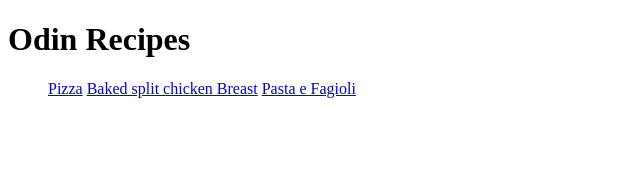
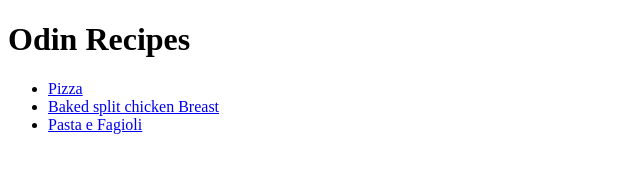
Before and after one commit to Aymanhamad2002/odin-recipes, a plain HTML site: page index.html in a window 1280 px wide. Shown: the whole page, without its empty margins (0-640 px from the left). Drawn offline with Linux system fonts and the light colour scheme.

Commit message:
Add a list elements the the Unordered list

```diff
--- a/index.html
+++ b/index.html
@@ -9,9 +9,9 @@
 <body>
     <h1> Odin Recipes</h1>
     <ul>
-    <a href="recipes/pizza.html" target="_blank">Pizza</a>
-    <a href="recipes/chicken.html" target="_blank">Baked split chicken Breast</a>
-    <a href="recipes/pasta.html" target="_blank">Pasta e Fagioli</a>
+    <li><a href="recipes/pizza.html" target="_blank">Pizza</a></li>
+    <li><a href="recipes/chicken.html" target="_blank">Baked split chicken Breast</a></li>
+    <li><a href="recipes/pasta.html" target="_blank">Pasta e Fagioli</a></li>
     </ul>
 </body>
 
```
